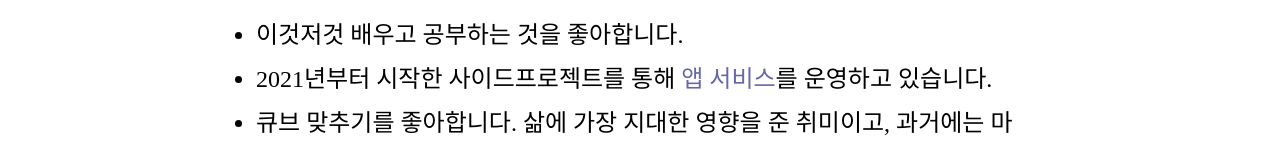
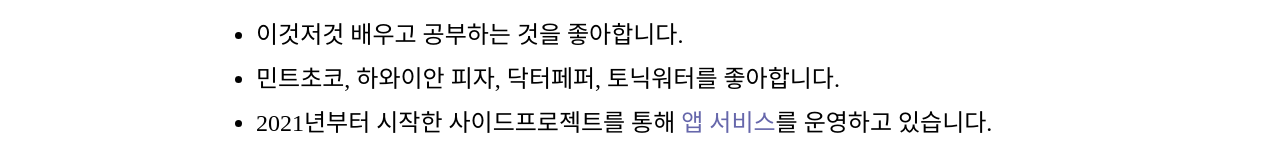
Before and after one commit to Rouxist/main-blog, a Next.js app: page /profile in a window 1280 px wide. Shown: the part 432-573 px from the top of the page. Built offline with nearby package versions, Linux system fonts and the light colour scheme.

Commit message:
update: profile

```diff
--- a/src/app/profile/page.tsx
+++ b/src/app/profile/page.tsx
@@ -22,6 +22,9 @@ export default async function Profile() {
         <article className="md:w-[60vw] w-[350px] mx-auto">
           <ul className="list-disc md:text-2xl text-xl">
             <li className="my-3">이것저것 배우고 공부하는 것을 좋아합니다.</li>
+            <li className="my-3">
+              민트초코, 하와이안 피자, 닥터페퍼, 토닉워터를 좋아합니다.
+            </li>
             <li className="my-3">
               2021년부터 시작한 사이드프로젝트를 통해{' '}
               <Link href="https://silgam.app">앱 서비스</Link>를 운영하고
```
Also changed, not shown: 2 other files (tests, documents, lock files or other folders).
